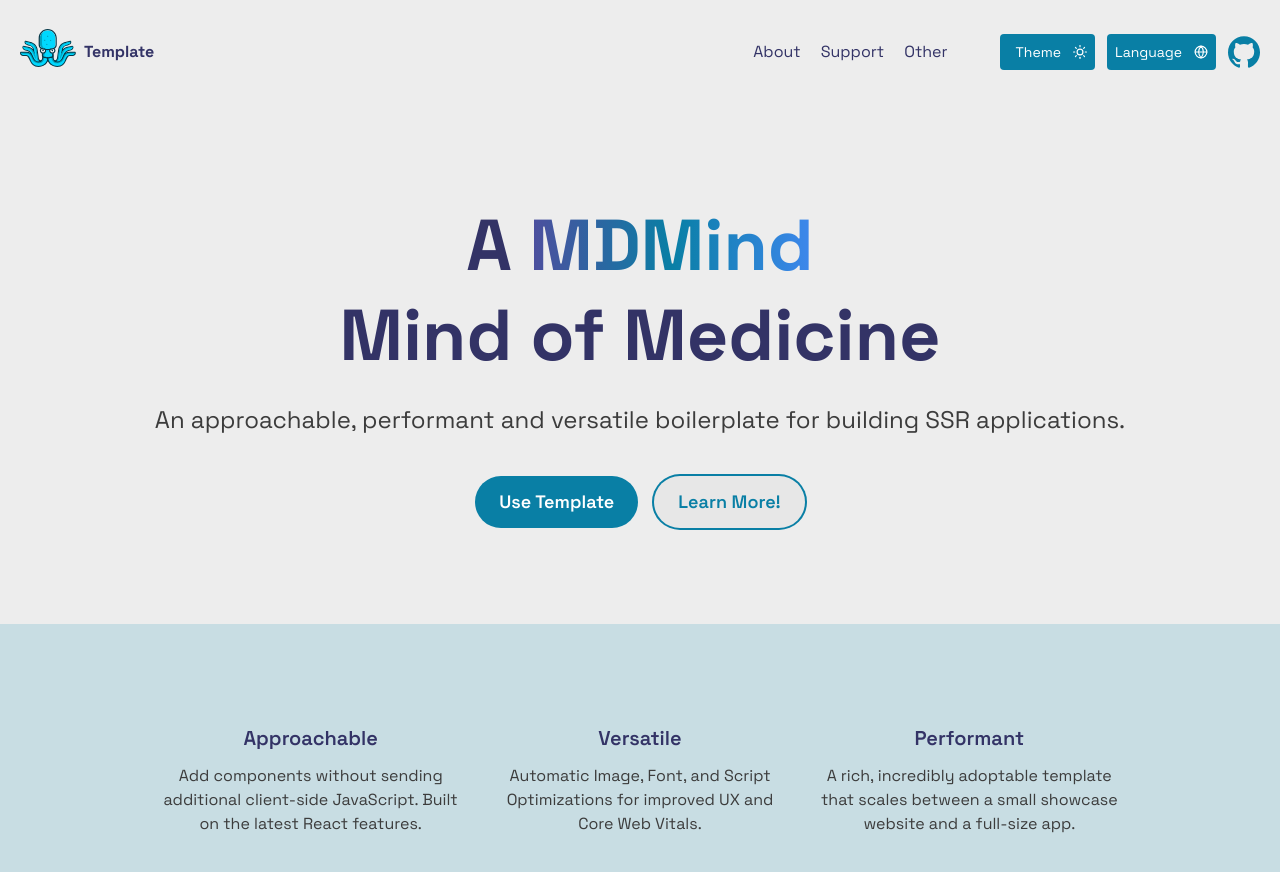
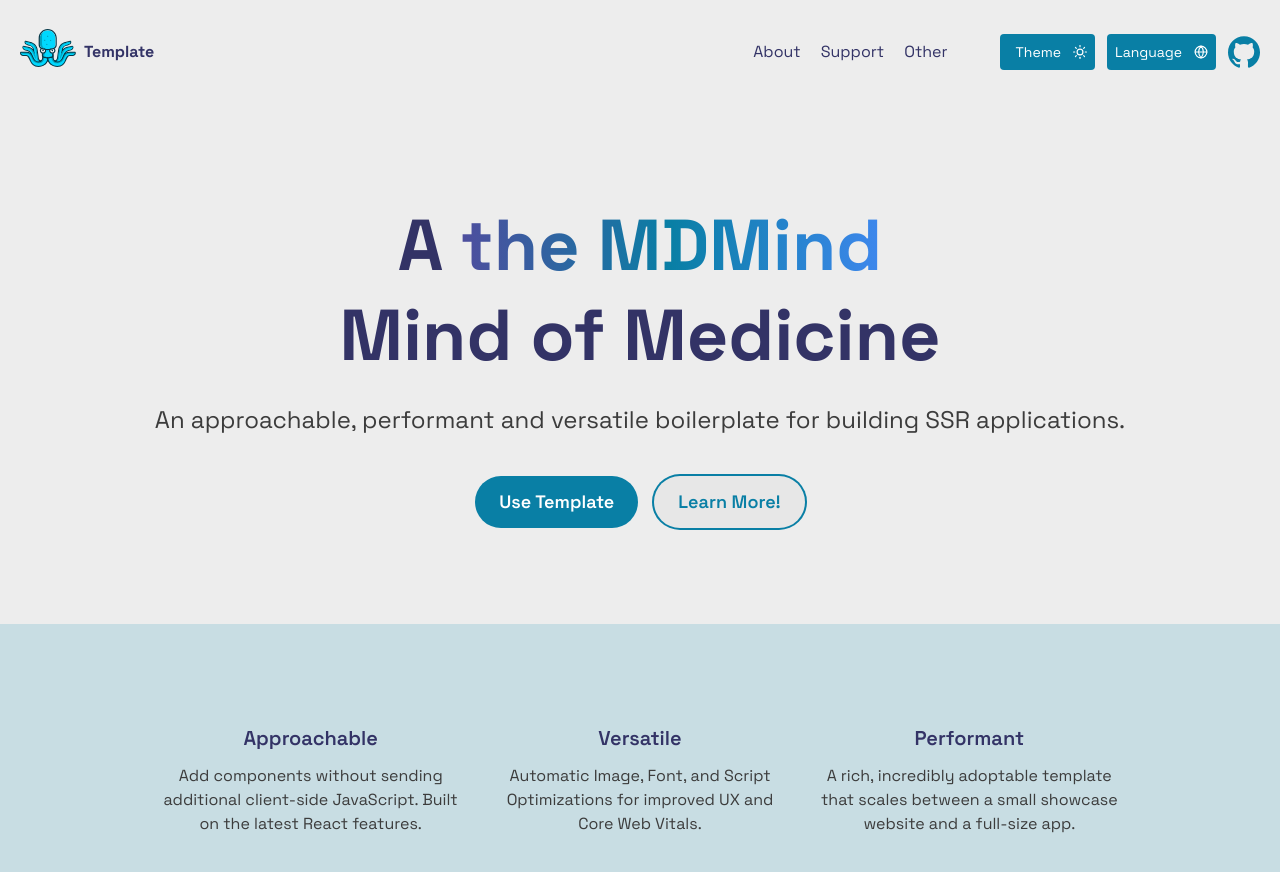
Before and after one commit to arbroadbent/themdmind, a Next.js app: page /en in a window 1280 px wide. Shown: the top 872 px of the page. Built offline with nearby package versions, Linux system fonts and the light colour scheme.

Commit message:
Update page.tsx

```diff
--- a/src/app/[locale]/page.tsx
+++ b/src/app/[locale]/page.tsx
@@ -9,7 +9,7 @@ export default function DashboardPage() {
         <h1 className='text-center text-7xl font-extrabold leading-tight'>
           {t('An')}{' '}
           <span className='bg-span-bg bg-clip-text text-transparent'>
-            {t('MDMind')}
+            {t('the MDMind')}
           </span>
           <br />
           {t('Mind of Medicine')}
```
